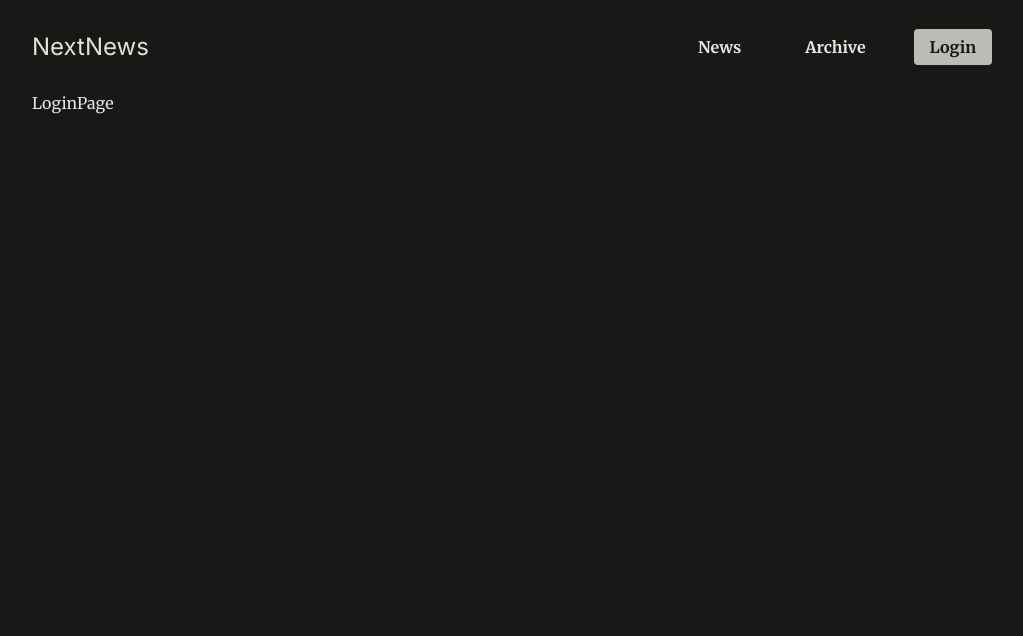
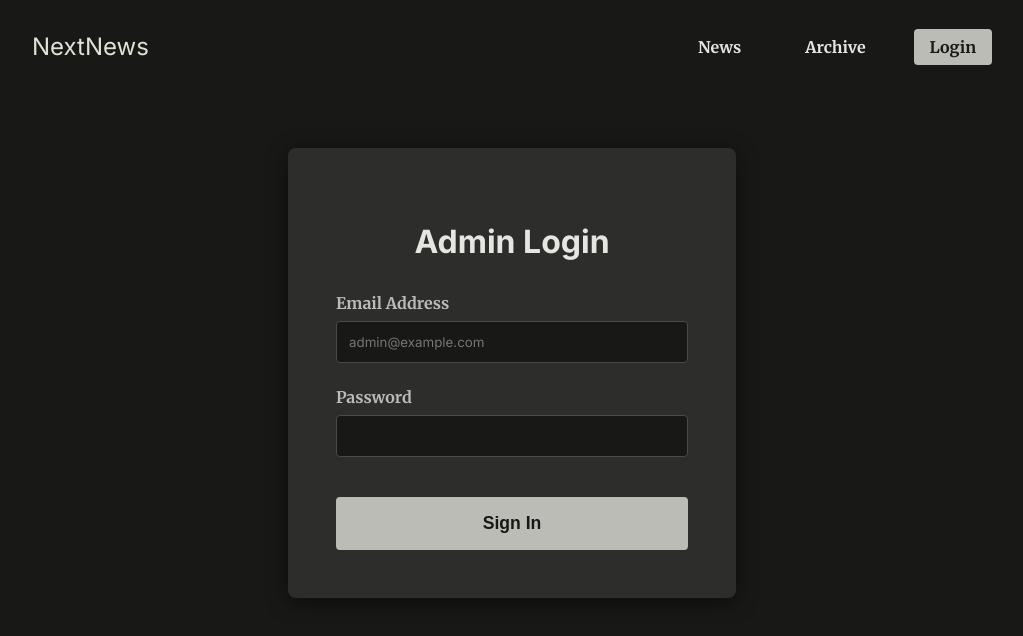
Before and after one commit to ferdoushasanpr/NextLevelNews, a Next.js app: page /login in a window 1280 px wide. Shown: the top 636 px of the page, without its empty margins (128-1151 px from the left). Built offline with nearby package versions, Linux system fonts and the light colour scheme.

Commit message:
feat: AdminLoginPage Component Added

```diff
--- a/app/login/page.js
+++ b/app/login/page.js
@@ -1,5 +1,41 @@
-import React from "react";
+import classes from "./admin-login.module.css";
 
-export default function LoginPage() {
-  return <div>LoginPage</div>;
+export default function AdminLoginPage() {
+  // This would typically point to a Server Action
+  async function handleLogin(formData) {
+    "use server";
+    const email = formData.get("email");
+    const password = formData.get("password");
+    // Logic to authenticate admin...
+  }
+
+  return (
+    <main className={classes.loginContainer}>
+      <section className={classes.loginCard}>
+        <h1>Admin Login</h1>
+
+        <form action={handleLogin}>
+          <div className={classes.formGroup}>
+            <label htmlFor="email">Email Address</label>
+            <input
+              type="email"
+              id="email"
+              name="email"
+              required
+              placeholder="admin@example.com"
+            />
+          </div>
+
+          <div className={classes.formGroup}>
+            <label htmlFor="password">Password</label>
+            <input type="password" id="password" name="password" required />
+          </div>
+
+          <button type="submit" className={classes.loginButton}>
+            Sign In
+          </button>
+        </form>
+      </section>
+    </main>
+  );
 }
```
